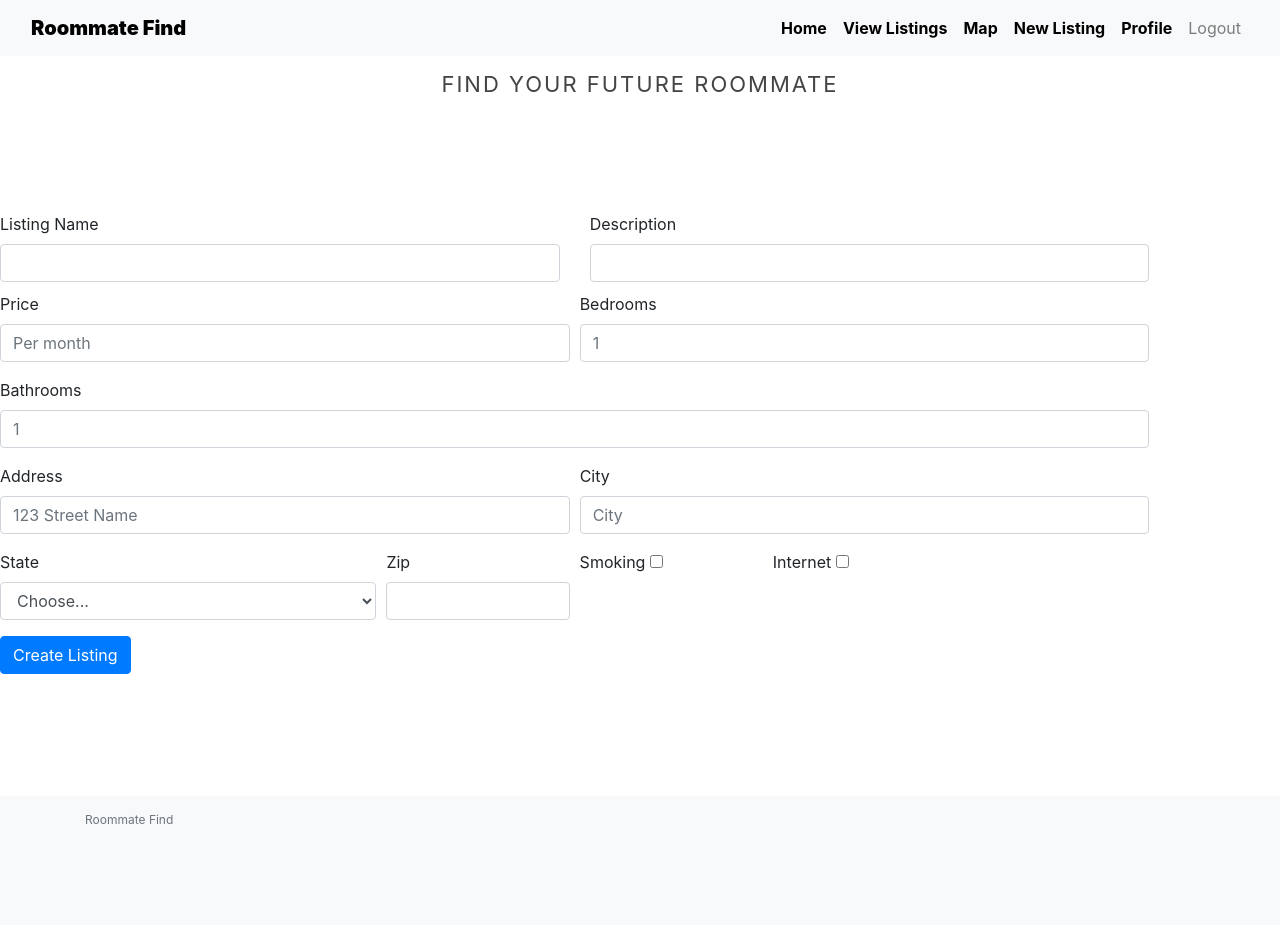
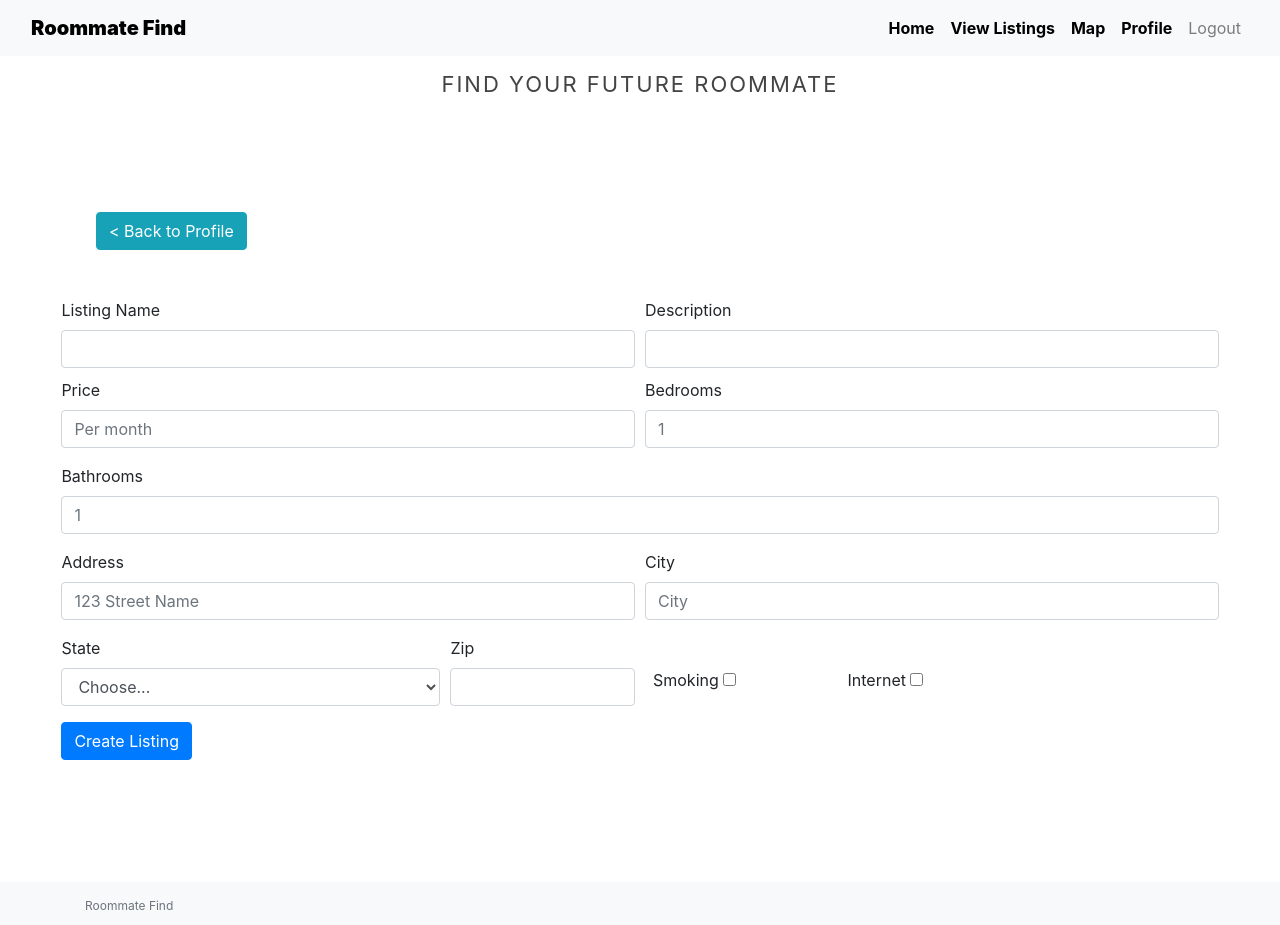
Before and after one commit to AddisonCurtis/roommatefinder, a Flask app: page /createlisting in a window 1280 px wide. Before the commit the page ends 824 px from the top, so only its background shows below. Run offline with Flask 2, Linux system fonts and the light colour scheme; a user stored in the database is signed in; some libraries are stand-ins or nearby versions.

Commit message:
Added bootstrap for createlisting page. Edited bootstrap for profile page. Created back button for createlisting page.

```diff
--- a/src/templates/base.html
+++ b/src/templates/base.html
@@ -24,7 +24,7 @@
 						<li class="nav-item"> <a class="nav-link" href="login" id="a_5">Login/Signup</a></li>
 
 						{% else %}
-						<li class="nav-item"> <a class="nav-link" href="createlisting" id="a_3">New Listing</a> </li>
+						<!--<li class="nav-item"> <a class="nav-link" href="createlisting" id="a_3">New Listing</a> </li>-->
 						<li class="nav-item"> <a class="nav-link" href="profile" id="a_5">Profile</a></li>
 						<li class="nav-item"> <a class="nav-link" href="javascript:void(0)" onclick="logout()" id="logout-button">Logout</a></li>
 						{% endif %}
--- a/src/templates/create_listing.html
+++ b/src/templates/create_listing.html
@@ -1,10 +1,13 @@
 {% extends 'base.html' %}
 {% block content %}
-	<main>
-		<div class="d-flex">
+
+	<div class="ml-5">
+		<a href="profile" class="btn btn-info mb-5 ml-5" role="button">< Back to Profile</a>
+	</div>
+		<div class="d-flex justify-content-center">
 			<ul class="list-group"></ul>
 				<form action="/api/createlisting", method="POST">
-					<div class="row">
+					<div class="form-row">
 						<div class="col" id="div_1">
 							<label for="listingName">Listing Name</label>
 							<input type="text" class="form-control" placeholder="" name="name">
@@ -48,13 +51,13 @@
 								<label for="inputZip">Zip</label>
 								<input type="text" class="form-control" name="zipcode">
 							</div>
-							<div class="form-group col-md-2">
-								<label for="inputZip">Smoking</label>
-								<input type="checkbox" name="smoking" value="Smoking">
+							<div class="form-group col-md-2 ml-2 mt-4">
+								<label for="inputZip" class="mt-2">Smoking</label>
+								<input class="mt-2" type="checkbox" name="smoking" value="Smoking">
 							</div>
-							<div class="form-group col-md-2">
-								<label for="inputZip">Internet</label>
-								<input type="checkbox" name="internet" value="Internet">
+							<div class="form-group col-md-2 mt-4">
+								<label for="inputZip" class="mt-2">Internet</label>
+								<input class="mt-2" type="checkbox" name="internet" value="Internet">
 							</div>
 						</div>
 						<button type="submit" class="btn btn-primary">Create Listing</button>
@@ -62,5 +65,4 @@
 				</div>
 			<img>
 		</div>
-	</main>
 {% endblock %}
--- a/src/templates/listings.html
+++ b/src/templates/listings.html
@@ -4,14 +4,13 @@
       <div class="container-fluid">
         <div class="row">
           <div class="col-12 text-center text-uppercase">
-            <h2>Find Your Future Roommate</h2>
-            <h2>Listings</h2>
+            <h2>Local Listings</h2>
           </div>
         </div>
       </div>
 
     <div class="container">
-  <h2>Local Listings</h2>
+
 	  <table class="table">
 
 		<tbody>
@@ -33,6 +32,7 @@
 		</tbody>
 	  </table>
 	</div>
+
 	<main>
       <div class="d-flex">
         <ul class="list-group"></ul>
```
Also changed, not shown: src/templates/profile.html (+6 -1 lines), src/app.db. Lines whose indentation alone changed are shown as unchanged.
